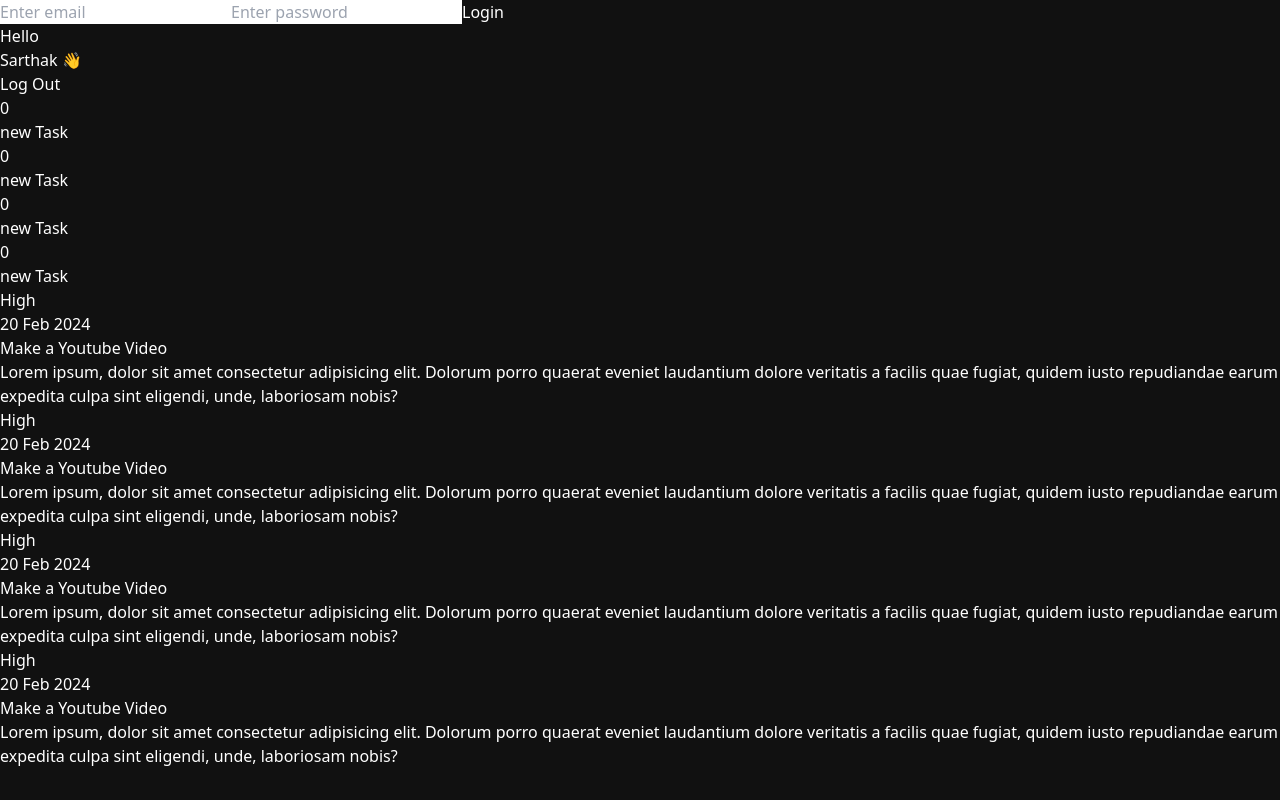
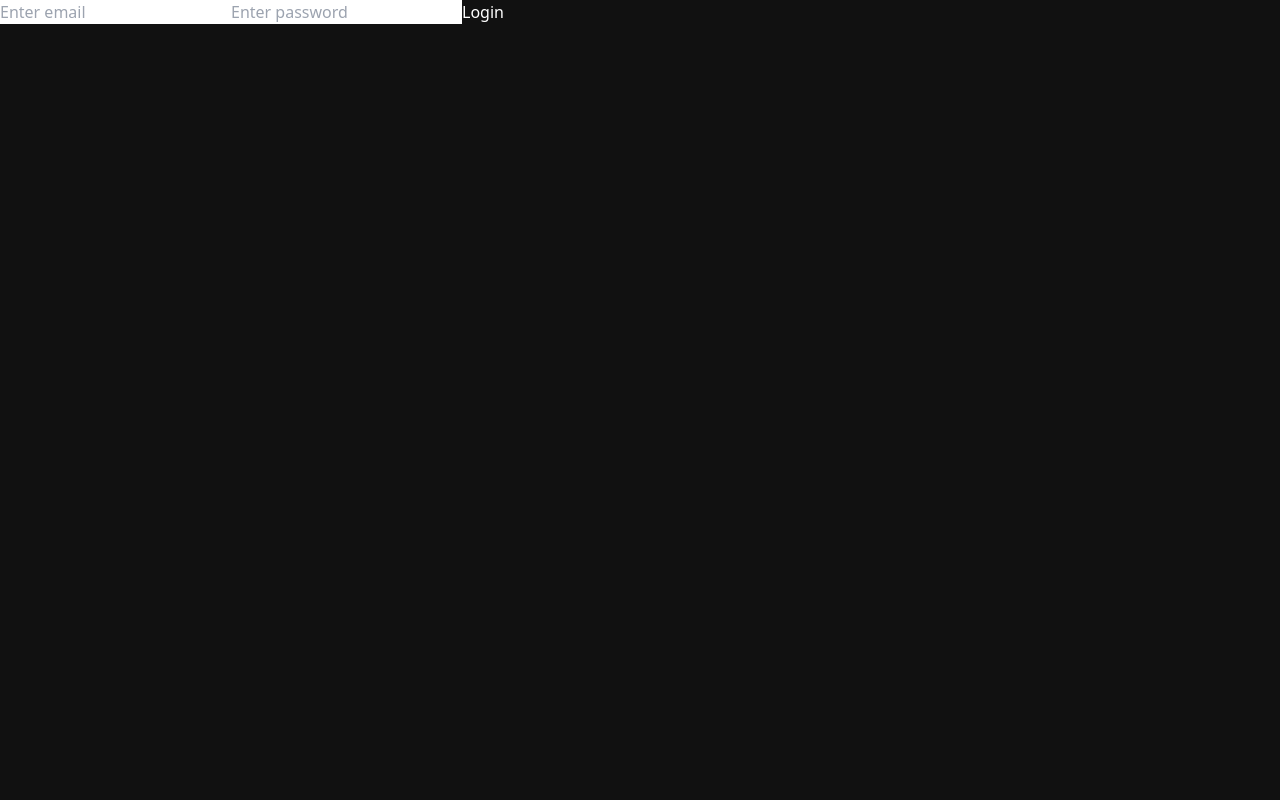
Before and after one commit to Almusavveer/EMS, a React (Vite) app: page / in a window 1280 px wide. Built offline with nearby package versions, Linux system fonts and the light colour scheme.

Commit message:
Modified JSON file and worked on improving login functionality and TaskListNumbers File

```diff
--- a/src/App.jsx
+++ b/src/App.jsx
@@ -1,4 +1,4 @@
-import React, { useContext, useState } from 'react'
+import { useContext, useEffect, useState } from 'react'
 import './App.css'
 import AdminDashboard from './components/Dashboard/AdminDashboard'
 import EmployeeDashboard from './components/Dashboard/EmployeeDashboard'
@@ -8,25 +8,41 @@ import { AuthContext } from './context/AuthProvider'
 const App = () => {
 
   const [user, setUser] = useState(null)
+  const [loggedInUserData, setLoggedInUserData] = useState(null)
+  const authData = useContext(AuthContext)
+
+  // useEffect(
+  //   () => {
+  //     if(authData){
+  //       const loggedInUser = localStorage.getItem('loggedInUser')
+  //       if(loggedInUser)
+  //         setUser(loggedInUser.role)
+  //     }
+  //   }, [authData]
+  // )
 
   const handleLogin = (email, password) => {
-    if(email === 'admin@me.com' && password == 123){
+    if(authData && authData.admin.find((e) => e.email == email && e.password == password)){
       setUser('admin')
+      localStorage.setItem('loggedInUser', JSON.stringify({role : 'admin'}))
       // console.log(user)
-    }else if(email === 'user@me.com' && password == 123){
-      setUser('employee')
+    }else if(authData){
+      const employee = authData.employees.find((e) => e.email == email && e.password == password)
+      if(employee){
+        setUser('employee')
+        setLoggedInUserData(employee)
+        localStorage.setItem('loggedInUser', JSON.stringify({role : 'employee'}))
+      }
       // console.log(user)
     }else{
     alert('Invalid Credentials')
     }
   }
 
-  const data = useContext(AuthContext)
-  console.log(data)
   return (
     <>
       {!user ? <Login handleLogin = {handleLogin}/> : ''}
-      {user === 'admin' ? <AdminDashboard /> : <EmployeeDashboard />}
+      {user === 'admin' ? <AdminDashboard /> : (user === 'employee' ? <EmployeeDashboard data={loggedInUserData} /> : '')}
     </>
   )
 }
--- a/src/Utils/localStorage.jsx
+++ b/src/Utils/localStorage.jsx
@@ -1,196 +1,3 @@
-const employees = [
-    {
-        "id": 1,
-        "email": "john.doe@example.com",
-        "password": "johndoe123",
-        "role": "Employee",
-        "tasks": [
-            {
-                "title": "Complete Project Report",
-                "description": "Finalize and submit the quarterly project report.",
-                "date": "2024-11-10",
-                "category": "Reporting",
-                "active": true,
-                "newTask": false,
-                "completed": false,
-                "failed": false
-            },
-            {
-                "title": "Team Meeting",
-                "description": "Participate in the weekly team meeting to discuss progress.",
-                "date": "2024-11-05",
-                "category": "Meetings",
-                "active": true,
-                "newTask": false,
-                "completed": true,
-                "failed": false
-            },
-            {
-                "title": "Update Database",
-                "description": "Ensure the customer database is updated with recent entries.",
-                "date": "2024-11-15",
-                "category": "Data Management",
-                "active": true,
-                "newTask": true,
-                "completed": false,
-                "failed": false
-            }
-        ]
-    },
-    {
-        "id": 2,
-        "email": "jane.smith@example.com",
-        "password": "janesmith456",
-        "role": "Employee",
-        "tasks": [
-            {
-                "title": "Client Follow-Up",
-                "description": "Follow up with clients regarding their feedback.",
-                "date": "2024-11-08",
-                "category": "Client Relations",
-                "active": true,
-                "newTask": false,
-                "completed": false,
-                "failed": false
-            },
-            {
-                "title": "Prepare Presentation",
-                "description": "Create a presentation for the upcoming client meeting.",
-                "date": "2024-11-12",
-                "category": "Presentations",
-                "active": true,
-                "newTask": true,
-                "completed": false,
-                "failed": false
-            },
-            {
-                "title": "Budget Review",
-                "description": "Review the budget allocations for the next quarter.",
-                "date": "2024-11-20",
-                "category": "Finance",
-                "active": true,
-                "newTask": false,
-                "completed": false,
-                "failed": true
-            }
-        ]
-    },
-    {
-        "id": 3,
-        "email": "bob.brown@example.com",
-        "password": "bobbrown789",
-        "role": "Employee",
-        "tasks": [
-            {
-                "title": "System Maintenance",
-                "description": "Perform regular maintenance on the company systems.",
-                "date": "2024-11-11",
-                "category": "IT",
-                "active": true,
-                "newTask": true,
-                "completed": false,
-                "failed": false
-            },
-            {
-                "title": "Review Security Protocols",
-                "description": "Evaluate the current security protocols and suggest improvements.",
-                "date": "2024-11-16",
-                "category": "Security",
-                "active": true,
-                "newTask": false,
-                "completed": false,
-                "failed": false
-            },
-            {
-                "title": "Training Session",
-                "description": "Attend the scheduled training session for new software.",
-                "date": "2024-11-03",
-                "category": "Training",
-                "active": true,
-                "newTask": false,
-                "completed": true,
-                "failed": false
-            }
-        ]
-    },
-    {
-        "id": 4,
-        "email": "alice.johnson@example.com",
-        "password": "alicejohnson101",
-        "role": "Employee",
-        "tasks": [
-            {
-                "title": "Market Research",
-                "description": "Conduct market research for the upcoming product launch.",
-                "date": "2024-11-13",
-                "category": "Research",
-                "active": true,
-                "newTask": true,
-                "completed": false,
-                "failed": false
-            },
-            {
-                "title": "Content Creation",
-                "description": "Create content for the company blog.",
-                "date": "2024-11-09",
-                "category": "Content",
-                "active": true,
-                "newTask": false,
-                "completed": false,
-                "failed": false
-            },
-            {
-                "title": "Team Building Activity",
-                "description": "Organize a team building activity for the department.",
-                "date": "2024-11-25",
-                "category": "Events",
-                "active": true,
-                "newTask": false,
-                "completed": false,
-                "failed": false
-            }
-        ]
-    },
-    {
-        "id": 5,
-        "email": "mike.davis@example.com",
-        "password": "mikedavis202",
-        "role": "Employee",
-        "tasks": [
-            {
-                "title": "Website Update",
-                "description": "Update the website with the latest information.",
-                "date": "2024-11-04",
-                "category": "Web Development",
-                "active": true,
-                "newTask": false,
-                "completed": true,
-                "failed": false
-            },
-            {
-                "title": "SEO Optimization",
-                "description": "Optimize the website for better search engine visibility.",
-                "date": "2024-11-14",
-                "category": "Marketing",
-                "active": true,
-                "newTask": true,
-                "completed": false,
-                "failed": false
-            },
-            {
-                "title": "Client Proposal Draft",
-                "description": "Draft a proposal for the new client project.",
-                "date": "2024-11-30",
-                "category": "Proposals",
-                "active": true,
-                "newTask": false,
-                "completed": false,
-                "failed": false
-            }
-        ]
-    }
-]
-
 const admin = [
     {
         "id": 1,
@@ -202,6 +9,251 @@ const admin = [
     }
 ]
 
+const employees =
+[
+    {
+      "id": 1,
+      "firstName": "John",
+      "email": "john.doe@example.com",
+      "password": "johndoe123",
+      "role": "Employee",
+      "tasks": [
+        {
+          "title": "Complete Project Report",
+          "description": "Finalize and submit the quarterly project report.",
+          "date": "2024-11-10",
+          "category": "Reporting",
+          "active": true,
+          "priority": "High",
+          "newTask": false,
+          "completed": false,
+          "failed": false
+        },
+        {
+          "title": "Team Meeting",
+          "description": "Participate in the weekly team meeting to discuss progress.",
+          "date": "2024-11-05",
+          "category": "Meetings",
+          "active": true,
+          "priority": "Medium",
+          "newTask": false,
+          "completed": true,
+          "failed": false
+        },
+        {
+          "title": "Update Database",
+          "description": "Ensure the customer database is updated with recent entries.",
+          "date": "2024-11-15",
+          "category": "Data Management",
+          "active": true,
+          "priority": "Medium",
+          "newTask": true,
+          "completed": false,
+          "failed": false
+        }
+      ],
+      "taskStats": {
+        "active": 2,
+        "completed": 1,
+        "failed": 0,
+        "newTask": 1
+      }
+    },
+    {
+      "id": 2,
+      "firstName": "Jane",
+      "email": "jane.smith@example.com",
+      "password": "janesmith456",
+      "role": "Employee",
+      "tasks": [
+        {
+          "title": "Client Follow-Up",
+          "description": "Follow up with clients regarding their feedback.",
+          "date": "2024-11-08",
+          "category": "Client Relations",
+          "active": true,
+          "priority": "Medium",
+          "newTask": false,
+          "completed": false,
+          "failed": false
+        },
+        {
+          "title": "Prepare Presentation",
+          "description": "Create a presentation for the upcoming client meeting.",
+          "date": "2024-11-12",
+          "category": "Presentations",
+          "active": true,
+          "priority": "High",
+          "newTask": true,
+          "completed": false,
+          "failed": false
+        },
+        {
+          "title": "Budget Review",
+          "description": "Review the budget allocations for the next quarter.",
+          "date": "2024-11-20",
+          "category": "Finance",
+          "active": true,
+          "priority": "Low",
+          "newTask": false,
+          "completed": false,
+          "failed": true
+        }
+      ],
+      "taskStats": {
+        "active": 2,
+        "completed": 0,
+        "failed": 1,
+        "newTask": 1
+      }
+    },
+    {
+      "id": 3,
+      "firstName": "Bob",
+      "email": "bob.brown@example.com",
+      "password": "bobbrown789",
+      "role": "Employee",
+      "tasks": [
+        {
+          "title": "System Maintenance",
+          "description": "Perform regular maintenance on the company systems.",
+          "date": "2024-11-11",
+          "category": "IT",
+          "active": true,
+          "priority": "Medium",
+          "newTask": true,
+          "completed": false,
+          "failed": false
+        },
+        {
+          "title": "Review Security Protocols",
+          "description": "Evaluate the current security protocols and suggest improvements.",
+          "date": "2024-11-16",
+          "category": "Security",
+          "active": true,
+          "priority": "High",
+          "newTask": false,
+          "completed": false,
+          "failed": false
+        },
+        {
+          "title": "Training Session",
+          "description": "Attend the scheduled training session for new software.",
+          "date": "2024-11-03",
+          "category": "Training",
+          "active": true,
+          "priority": "Medium",
+          "newTask": false,
+          "completed": true,
+          "failed": false
+        }
+      ],
+      "taskStats": {
+        "active": 2,
+        "completed": 1,
+        "failed": 0,
+        "newTask": 1
+      }
+    },
+    {
+      "id": 4,
+      "firstName": "Alice",
+      "email": "alice.johnson@example.com",
+      "password": "alicejohnson101",
+      "role": "Employee",
+      "tasks": [
+        {
+          "title": "Market Research",
+          "description": "Conduct market research for the upcoming product launch.",
+          "date": "2024-11-13",
+          "category": "Research",
+          "active": true,
+          "priority": "High",
+          "newTask": true,
+          "completed": false,
+          "failed": false
+        },
+        {
+          "title": "Content Creation",
+          "description": "Create content for the company blog.",
+          "date": "2024-11-09",
+          "category": "Content",
+          "active": true,
+          "priority": "Medium",
+          "newTask": false,
+          "completed": false,
+          "failed": false
+        },
+        {
+          "title": "Team Building Activity",
+          "description": "Organize a team building activity for the department.",
+          "date": "2024-11-25",
+          "category": "Events",
+          "active": true,
+          "priority": "Low",
+          "newTask": false,
+          "completed": false,
+          "failed": false
+        }
+      ],
+      "taskStats": {
+        "active": 3,
+        "completed": 0,
+        "failed": 0,
+        "newTask": 1
+      }
+    },
+    {
+      "id": 5,
+      "firstName": "Mike",
+      "email": "mike.davis@example.com",
+      "password": "mikedavis202",
+      "role": "Employee",
+      "tasks": [
+        {
+          "title": "Website Update",
+          "description": "Update the website with the latest information.",
+          "date": "2024-11-04",
+          "category": "Web Development",
+          "active": true,
+          "priority": "High",
+          "newTask": false,
+          "completed": true,
+          "failed": false
+        },
+        {
+          "title": "SEO Optimization",
+          "description": "Optimize the website for better search engine visibility.",
+          "date": "2024-11-14",
+          "category": "Marketing",
+          "active": true,
+          "priority": "High",
+          "newTask": true,
+          "completed": false,
+          "failed": false
+        },
+        {
+          "title": "Client Proposal Draft",
+          "description": "Draft a proposal for the new client project.",
+          "date": "2024-11-30",
+          "category": "Proposals",
+          "active": true,
+          "priority": "Medium",
+          "newTask": false,
+          "completed": false,
+          "failed": false
+        }
+      ],
+      "taskStats": {
+        "active": 2,
+        "completed": 1,
+        "failed": 0,
+        "newTask": 1
+      }
+    }
+]
+
+
 export const setLocalStorage = () =>{
     localStorage.setItem('employess', JSON.stringify(employees))
     localStorage.setItem('admin', JSON.stringify(admin))
@@ -210,6 +262,7 @@ export const setLocalStorage = () =>{
 export const getLocalStorage = () =>{
     const employees = JSON.parse(localStorage.getItem('employess'))
     const admin = JSON.parse(localStorage.getItem('admin'))
-    console.log(admin)
-    console.log(employees)
+    // console.log(admin)
+    // console.log(employees)
+    return {employees, admin}
 }
--- a/src/components/Auth/Login.jsx
+++ b/src/components/Auth/Login.jsx
@@ -1,3 +1,4 @@
+/* eslint-disable react/prop-types */
 // import React from 'react'
 // This is a Login component
 // It is a form with email and password fields
--- a/src/components/Dashboard/EmployeeDashboard.jsx
+++ b/src/components/Dashboard/EmployeeDashboard.jsx
@@ -4,12 +4,13 @@ import Header from "../others/header"
 import TaskListNumbers from "../others/TaskListNumbers"
 import TaskList from "../TaskList/TaskList"
 
-const EmployeeDashboard = () => {
+const EmployeeDashboard = ({data}) => {
+  // console.log(data)
   return (
     <div className="h-screen font-semibold p-10 bg-[#1c1c1c]">
-            <Header />
-            <TaskListNumbers />
-            <TaskList />
+            <Header data={data}/>
+            <TaskListNumbers data={data}/>
+            <TaskList data={data}/>
     </div>
   )
 }
--- a/src/components/TaskList/TaskList.jsx
+++ b/src/components/TaskList/TaskList.jsx
@@ -1,6 +1,6 @@
 // import React from 'react'
 
-const TaskList = () => {
+const TaskList = ({data}) => {
   return (
     <div className="h-[55%] flex items-center justify-start w-full py-5 overflow-x-auto mt-10 gap-5 flex-nowrap no-scrollbar">
         <div className="flex-shrink-0 h-full w-[349px] p-5 bg-teal-400 rounded-xl">
--- a/src/components/others/Header.jsx
+++ b/src/components/others/Header.jsx
@@ -1,10 +1,14 @@
 // import React from 'react'
 
-const Header = () => {
+import Login from "../Auth/Login"
+
+const Header = ({data}) => {
   return (
     <div className="flex items-end justify-between">
-        <h1 className="text-2xl font-medium">Hello<br /> <span className="text-3xl font-semibold">Sarthak 👋</span></h1>
-        <button className="bg-red-600 text-lg  text-white px-5 py-3 rounded-md">Log Out</button>
+        <h1 className="text-2xl font-medium">Hello<br /> <span className="text-3xl font-semibold">{data.firstName}👋</span></h1>
+        <button onSubmit={() => {
+          console.log('logged out')
+        }} className="bg-red-600 text-lg  text-white px-5 py-3 rounded-md">Log Out</button>
     </div>
   )
 }
--- a/src/components/others/TaskListNumbers.jsx
+++ b/src/components/others/TaskListNumbers.jsx
@@ -1,23 +1,23 @@
 // import React from 'react'
 
-const TaskListNumbers = () => {
+const TaskListNumbers = ({data}) => {
   return (
     <div className="flex mt-10 screen justify-between gap-5 ">
         <div className="w-[45%] py-9 px-6 bg-teal-400 rounded-xl">
-            <h2 className="text-3xl font-semibold">0</h2>
-            <h3 className="text-xl font-medium">new Task</h3>
+            <h2 className="text-3xl font-semibold">{data.taskStats.newTask}</h2>
+            <h3 className="text-xl font-medium">New Task</h3>
         </div>
         <div className="w-[45%] py-9 px-6 bg-blue-400 rounded-xl">
-            <h2 className="text-3xl font-semibold">0</h2>
-            <h3 className="text-xl font-medium">new Task</h3>
+            <h2 className="text-3xl font-semibold">{data.taskStats.completed}</h2>
+            <h3 className="text-xl font-medium">Completed</h3>
         </div>
         <div className="w-[45%] py-9 px-6 bg-green-400 rounded-xl">
-            <h2 className="text-3xl font-semibold">0</h2>
-            <h3 className="text-xl font-medium">new Task</h3>
+            <h2 className="text-3xl font-semibold">{data.taskStats.active}</h2>
+            <h3 className="text-xl font-medium">Active</h3>
         </div>
         <div className="w-[45%] py-9 px-6 bg-violet-400 rounded-xl">
-            <h2 className="text-3xl font-semibold">0</h2>
-            <h3 className="text-xl font-medium">new Task</h3>
+            <h2 className="text-3xl font-semibold">{data.taskStats.failed}</h2>
+            <h3 className="text-xl font-medium">Failed</h3>
         </div>
     </div>
   )
```
Also changed, not shown: src/context/AuthProvider.jsx (+15 -2 lines).
